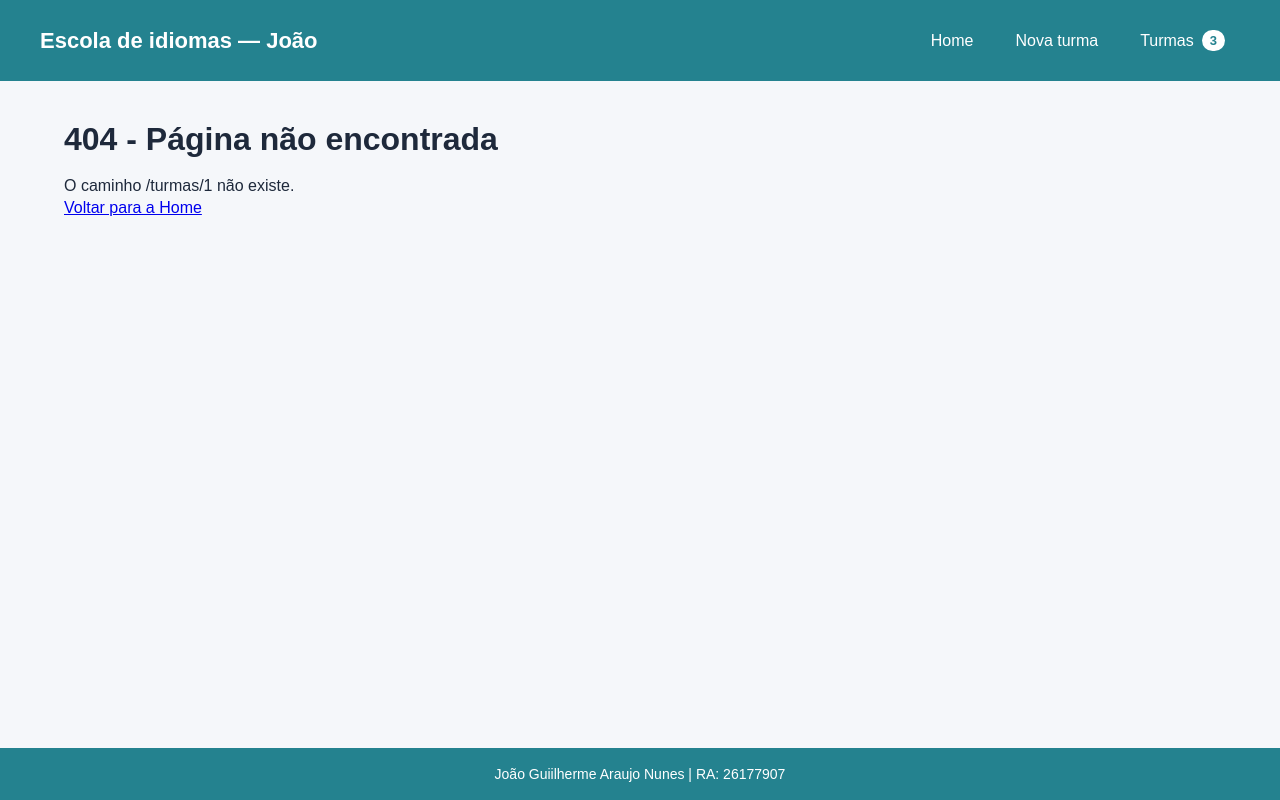
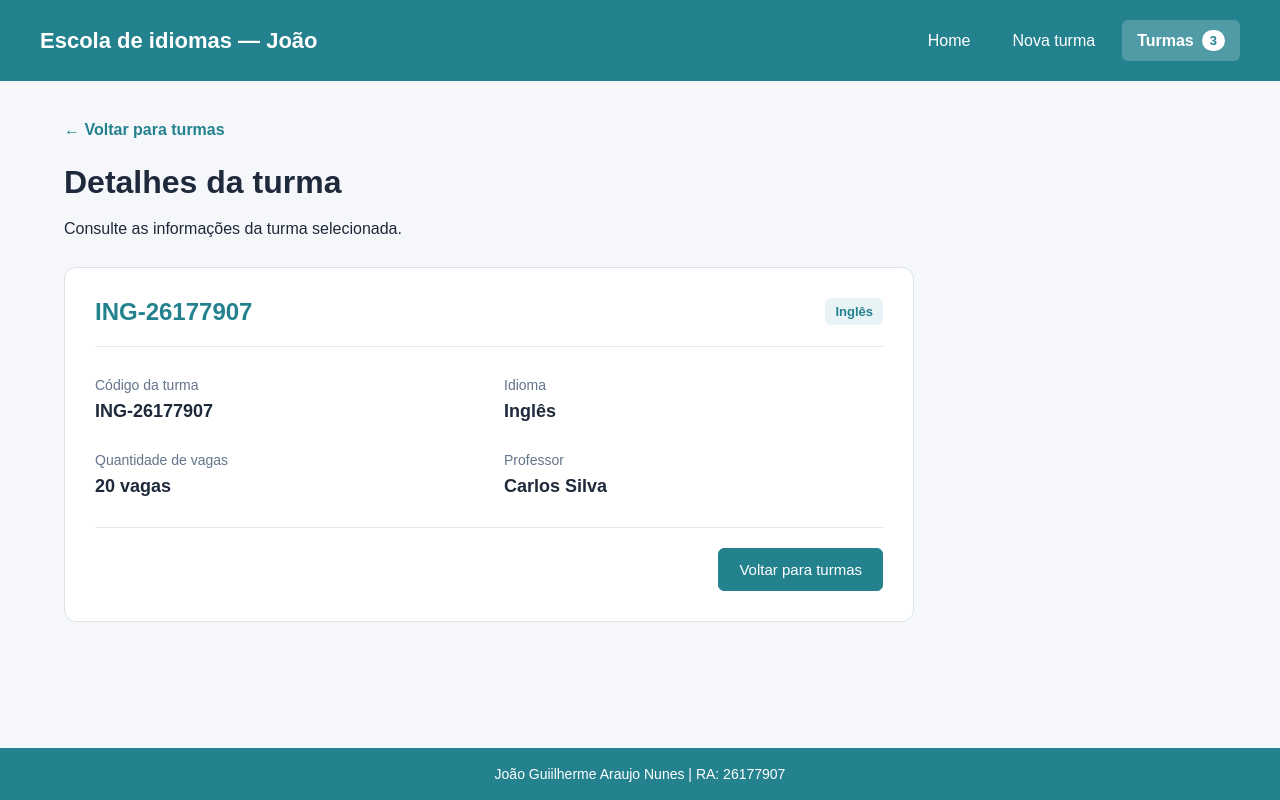
Before and after one commit to joaoguilhermean26-star/router-26177907, a React (Vite) app: page /turmas/1 in a window 1280 px wide. Before the commit this address had no page. Built offline with nearby package versions, Linux system fonts and the light colour scheme.

Commit message:
feat: pagina de detalhes das turmas

```diff
--- a/src/App.jsx
+++ b/src/App.jsx
@@ -9,6 +9,7 @@ import Home from "./pages/Home.jsx";
 import Cadastro from "./pages/Cadastro.jsx";
 import Visualizacao from "./pages/Visualizacao.jsx";
 import NaoEncontrada from "./pages/NaoEncontrada.jsx";
+import Detalhes from "./pages/Detalhes.jsx";
 
 const TITLE = "Turmas cadastradas";
 const CHAVE_STORAGE = "escola-26177907-turmas";
@@ -38,7 +39,7 @@ const TURMAS_INICIAIS = [
 ];
 
 function App() {
-  // Recupera as turmas salvas ou utiliza os registros iniciais.
+  // Recupera os registros salvos no navegador.
   const [turmas, setTurmas] = useState(() => {
     try {
       const dadosSalvos = localStorage.getItem(CHAVE_STORAGE);
@@ -57,7 +58,7 @@ function App() {
     return TURMAS_INICIAIS;
   });
 
-  // Salva os registros sempre que o estado das turmas muda.
+  // Salva os registros quando o estado é atualizado.
   useEffect(() => {
     try {
       localStorage.setItem(
@@ -111,6 +112,11 @@ function App() {
         />
 
         <Route
+          path="/turmas/:id"
+          element={<Detalhes turmas={turmas} />}
+        />
+
+        <Route
           path="*"
           element={<NaoEncontrada />}
         />
--- a/src/components/Navbar.jsx
+++ b/src/components/Navbar.jsx
@@ -1,6 +1,9 @@
-import { NavLink } from "react-router-dom";
+
+import { NavLink, useLocation } from "react-router-dom";
 
 function Navbar({ quantidade }) {
+  const location = useLocation();
+
   return (
     <nav className="navbar">
       <h2 className="navbar-titulo">
@@ -16,7 +19,14 @@ function Navbar({ quantidade }) {
           Nova turma
         </NavLink>
 
-        <NavLink to="/turmas" end>
+        <NavLink
+          to="/turmas"
+          className={({ isActive }) =>
+            isActive && location.pathname !== "/turmas/novo"
+              ? "active"
+              : ""
+          }
+        >
           Turmas
           <span className="navbar-quantidade">
             {quantidade}
--- a/src/index.css
+++ b/src/index.css
@@ -490,3 +490,114 @@ main {
 .lista-vazia button {
   margin-top: 15px;
 }
+
+
+/* Botões de detalhes */
+
+.card-turma-acoes {
+  gap: 10px;
+  flex-wrap: wrap;
+}
+
+.link-turma {
+  color: var(--cor-principal);
+  text-decoration: none;
+}
+
+.link-turma:hover {
+  text-decoration: underline;
+}
+
+.botao-detalhes {
+  display: inline-block;
+  color: var(--cor-principal);
+  border: 1px solid var(--cor-principal);
+  border-radius: 6px;
+  padding: 8px 14px;
+  font-size: 13px;
+  text-decoration: none;
+  transition: 0.2s;
+}
+
+.botao-detalhes:hover {
+  background-color: var(--cor-principal);
+  color: white;
+}
+
+/* Página de detalhes */
+
+.link-voltar {
+  display: inline-block;
+  color: var(--cor-principal);
+  text-decoration: none;
+  margin-bottom: 25px;
+  font-weight: bold;
+}
+
+.link-voltar:hover {
+  text-decoration: underline;
+}
+
+.card-detalhes {
+  background-color: white;
+  border: 1px solid #dce3e8;
+  border-radius: 12px;
+  padding: 30px;
+  margin-top: 25px;
+  max-width: 850px;
+}
+
+.detalhes-topo {
+  display: flex;
+  justify-content: space-between;
+  align-items: center;
+  gap: 15px;
+  flex-wrap: wrap;
+  padding-bottom: 20px;
+  border-bottom: 1px solid #e2e8f0;
+}
+
+.detalhes-topo h2 {
+  color: var(--cor-principal);
+}
+
+.detalhes-grade {
+  display: grid;
+  grid-template-columns: repeat(2, 1fr);
+  gap: 30px;
+  padding: 30px 0;
+}
+
+.detalhes-item {
+  display: flex;
+  flex-direction: column;
+  gap: 8px;
+  overflow-wrap: anywhere;
+}
+
+.detalhes-item span {
+  color: #64748b;
+  font-size: 14px;
+}
+
+.detalhes-item strong {
+  font-size: 18px;
+}
+
+.detalhes-acoes {
+  display: flex;
+  justify-content: flex-end;
+  padding-top: 20px;
+  border-top: 1px solid #e2e8f0;
+}
+
+@media (max-width: 600px) {
+  .detalhes-grade {
+    grid-template-columns: 1fr;
+    gap: 20px;
+  }
+
+  .card-detalhes {
+    padding: 20px;
+  }
+}
--- /dev/null
+++ b/src/pages/Detalhes.jsx
@@ -0,0 +1,82 @@
+
+import { Link, useParams } from "react-router-dom";
+
+function Detalhes({ turmas }) {
+  // O array de turmas é recebido do App via props.
+  // O useParams recupera o ID informado na URL.
+
+  const { id } = useParams();
+
+  // Procura a turma correspondente ao ID.
+  const turma = turmas.find(
+    turma => turma.id === Number(id)
+  );
+
+  if (!turma) {
+    return (
+      <main>
+        <h1>Turma não encontrada</h1>
+
+        <p>O registro solicitado não existe.</p>
+
+        <Link className="botao" to="/turmas">
+          Voltar para turmas
+        </Link>
+      </main>
+    );
+  }
+
+  return (
+    <main>
+      <Link className="link-voltar" to="/turmas">
+        ← Voltar para turmas
+      </Link>
+
+      <h1>Detalhes da turma</h1>
+
+      <p>
+        Consulte as informações da turma selecionada.
+      </p>
+
+      <article className="card-detalhes">
+        <div className="detalhes-topo">
+          <h2>{turma.codigo}</h2>
+
+          <span className="turma-vagas">
+            {turma.idioma}
+          </span>
+        </div>
+
+        <div className="detalhes-grade">
+          <div className="detalhes-item">
+            <span>Código da turma</span>
+            <strong>{turma.codigo}</strong>
+          </div>
+
+          <div className="detalhes-item">
+            <span>Idioma</span>
+            <strong>{turma.idioma}</strong>
+          </div>
+
+          <div className="detalhes-item">
+            <span>Quantidade de vagas</span>
+            <strong>{turma.vagas} vagas</strong>
+          </div>
+
+          <div className="detalhes-item">
+            <span>Professor</span>
+            <strong>{turma.professor}</strong>
+          </div>
+        </div>
+
+        <div className="detalhes-acoes">
+          <Link className="botao" to="/turmas">
+            Voltar para turmas
+          </Link>
+        </div>
+      </article>
+    </main>
+  );
+}
+
+export default Detalhes;
--- a/src/pages/Visualizacao.jsx
+++ b/src/pages/Visualizacao.jsx
@@ -87,12 +87,11 @@ function Visualizacao({ title, turmas, removerTurma }) {
         </div>
       ) : (
         IDIOMAS.map(idioma => {
-          // Agrupa as turmas filtradas por idioma.
+          // Agrupa os registros filtrados por idioma.
           const turmasIdioma = turmasFiltradas.filter(
             turma => turma.idioma === idioma
           );
 
-          // Esconde grupos sem resultados durante a busca.
           if (busca.trim() && turmasIdioma.length === 0) {
             return null;
           }
@@ -119,7 +118,14 @@ function Visualizacao({ title, turmas, removerTurma }) {
                       key={turma.id}
                     >
                       <div className="card-turma-topo">
-                        <h3>{turma.codigo}</h3>
+                        <h3>
+                          <Link
+                            className="link-turma"
+                            to={`/turmas/${turma.id}`}
+                          >
+                            {turma.codigo}
+                          </Link>
+                        </h3>
 
                         <span className="turma-vagas">
                           {turma.vagas} vagas
@@ -131,6 +137,13 @@ function Visualizacao({ title, turmas, removerTurma }) {
                       </p>
 
                       <div className="card-turma-acoes">
+                        <Link
+                          className="botao-detalhes"
+                          to={`/turmas/${turma.id}`}
+                        >
+                          Ver detalhes
+                        </Link>
+
                         <button
                           type="button"
                           className="botao-remover"
```
Also changed, not shown: 1 other file (tests, documents, lock files or other folders).
